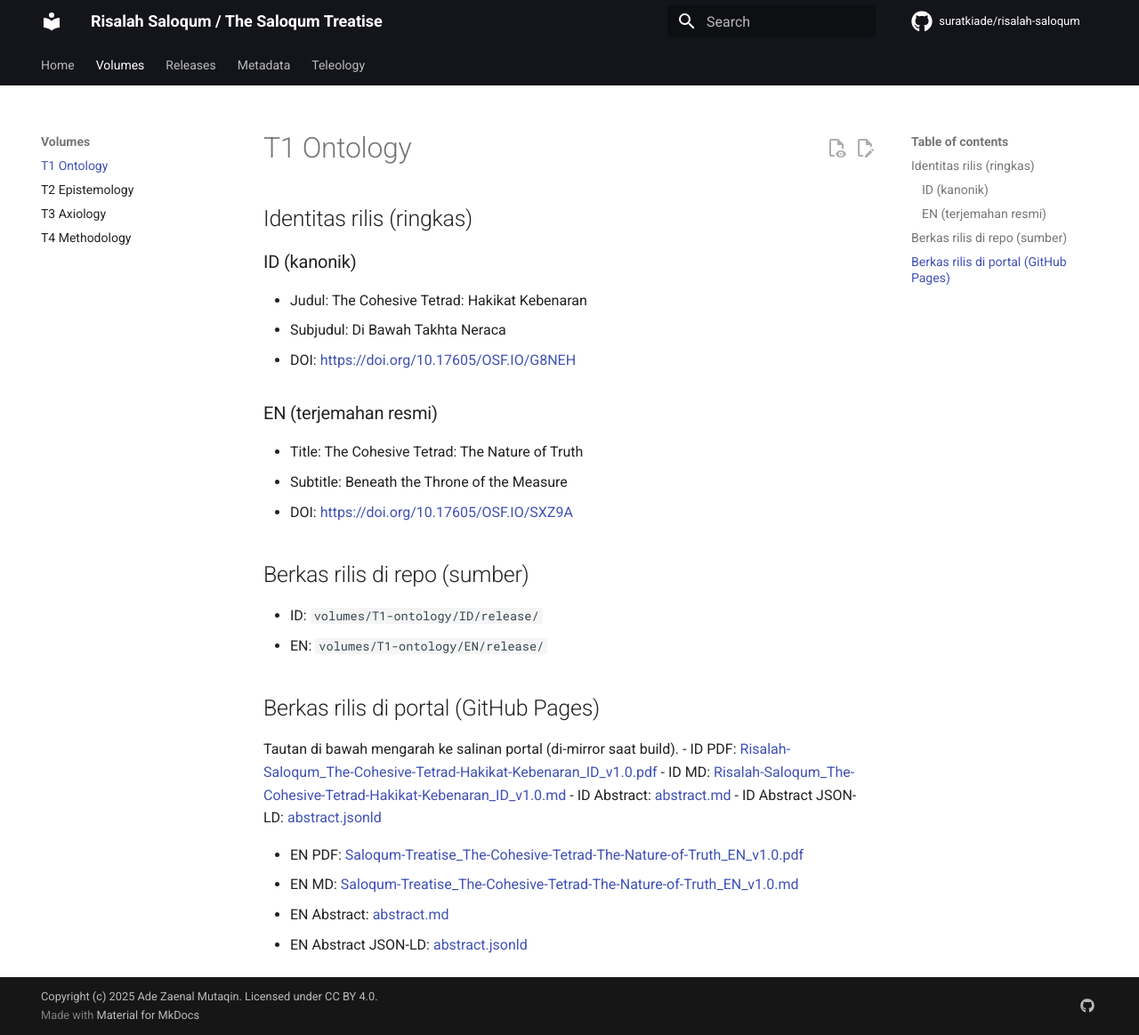
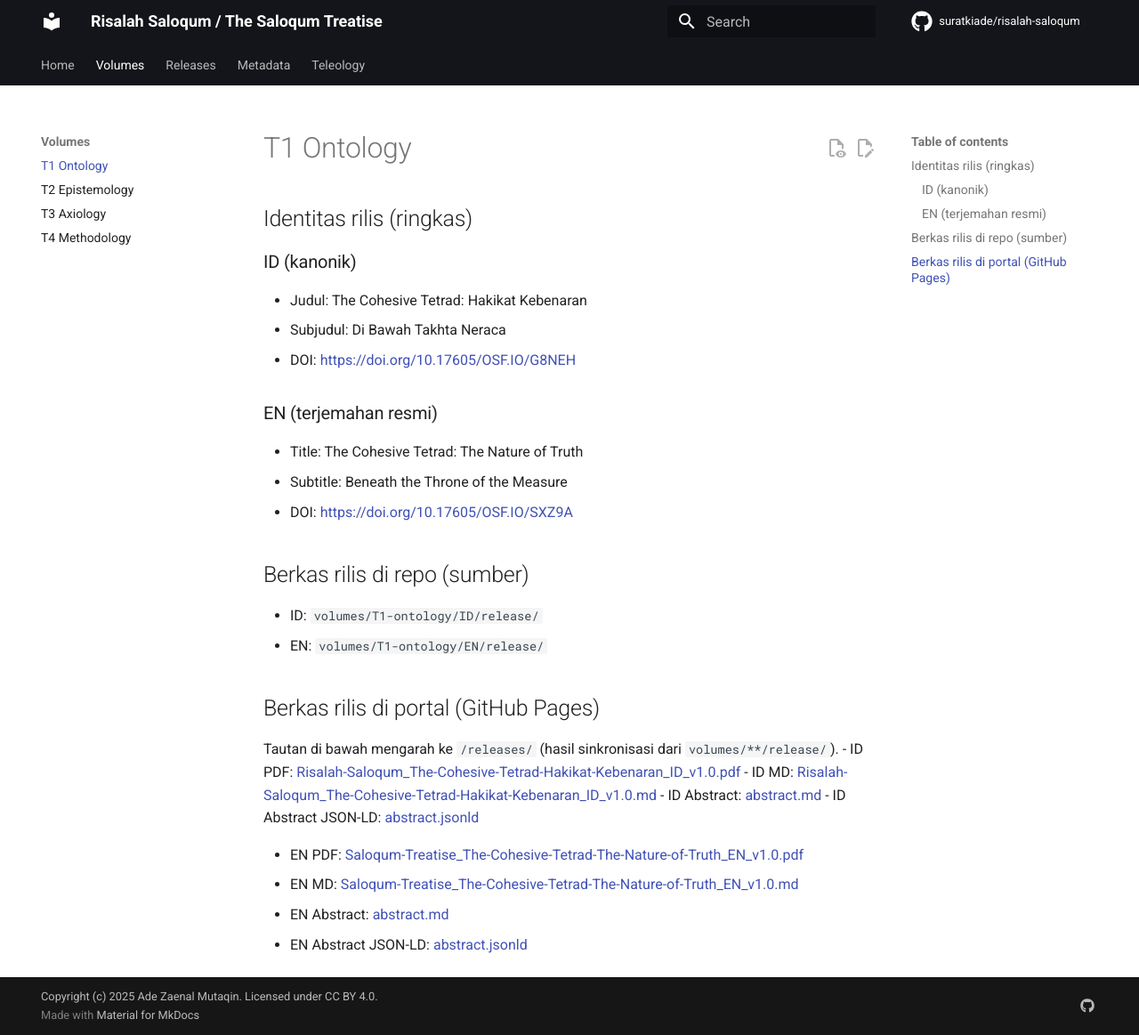
Before and after one commit to suratkiade/risalah-saloqum, an MkDocs documentation site: the page built from docs/volumes/t1-ontology.md, in a window 1280 px wide and 1163 px high. Shown: the whole window at 89% size. Built offline with MkDocs 1.6.1 and Material for MkDocs 9.7.7, drawn with Linux system fonts in a browser that asks for light colours; comment, search, counter and statistics services are not loaded.

Commit message:
Fix portal release links

```diff
--- a/docs/volumes/t1-ontology.md
+++ b/docs/volumes/t1-ontology.md
@@ -22,13 +22,13 @@
 - EN: `volumes/T1-ontology/EN/release/`
 
 ## Berkas rilis di portal (GitHub Pages)
-Tautan di bawah mengarah ke salinan portal (di-mirror saat build).
-- ID PDF: [Risalah-Saloqum_The-Cohesive-Tetrad-Hakikat-Kebenaran_ID_v1.0.pdf](../releases/t1-ontology/id/Risalah-Saloqum_The-Cohesive-Tetrad-Hakikat-Kebenaran_ID_v1.0.pdf)
-- ID MD: [Risalah-Saloqum_The-Cohesive-Tetrad-Hakikat-Kebenaran_ID_v1.0.md](../releases/t1-ontology/id/Risalah-Saloqum_The-Cohesive-Tetrad-Hakikat-Kebenaran_ID_v1.0.md)
-- ID Abstract: [abstract.md](../releases/t1-ontology/id/abstract.md)
-- ID Abstract JSON-LD: [abstract.jsonld](../releases/t1-ontology/id/abstract.jsonld)
+Tautan di bawah mengarah ke `/releases/` (hasil sinkronisasi dari `volumes/**/release/`).
+- ID PDF: [Risalah-Saloqum_The-Cohesive-Tetrad-Hakikat-Kebenaran_ID_v1.0.pdf](https://suratkiade.github.io/risalah-saloqum/releases/t1-ontology/id/Risalah-Saloqum_The-Cohesive-Tetrad-Hakikat-Kebenaran_ID_v1.0.pdf)
+- ID MD: [Risalah-Saloqum_The-Cohesive-Tetrad-Hakikat-Kebenaran_ID_v1.0.md](https://suratkiade.github.io/risalah-saloqum/releases/t1-ontology/id/Risalah-Saloqum_The-Cohesive-Tetrad-Hakikat-Kebenaran_ID_v1.0.md)
+- ID Abstract: [abstract.md](https://suratkiade.github.io/risalah-saloqum/releases/t1-ontology/id/abstract.md)
+- ID Abstract JSON-LD: [abstract.jsonld](https://suratkiade.github.io/risalah-saloqum/releases/t1-ontology/id/abstract.jsonld)
 
-- EN PDF: [Saloqum-Treatise_The-Cohesive-Tetrad-The-Nature-of-Truth_EN_v1.0.pdf](../releases/t1-ontology/en/Saloqum-Treatise_The-Cohesive-Tetrad-The-Nature-of-Truth_EN_v1.0.pdf)
-- EN MD: [Saloqum-Treatise_The-Cohesive-Tetrad-The-Nature-of-Truth_EN_v1.0.md](../releases/t1-ontology/en/Saloqum-Treatise_The-Cohesive-Tetrad-The-Nature-of-Truth_EN_v1.0.md)
-- EN Abstract: [abstract.md](../releases/t1-ontology/en/abstract.md)
-- EN Abstract JSON-LD: [abstract.jsonld](../releases/t1-ontology/en/abstract.jsonld)
+- EN PDF: [Saloqum-Treatise_The-Cohesive-Tetrad-The-Nature-of-Truth_EN_v1.0.pdf](https://suratkiade.github.io/risalah-saloqum/releases/t1-ontology/en/Saloqum-Treatise_The-Cohesive-Tetrad-The-Nature-of-Truth_EN_v1.0.pdf)
+- EN MD: [Saloqum-Treatise_The-Cohesive-Tetrad-The-Nature-of-Truth_EN_v1.0.md](https://suratkiade.github.io/risalah-saloqum/releases/t1-ontology/en/Saloqum-Treatise_The-Cohesive-Tetrad-The-Nature-of-Truth_EN_v1.0.md)
+- EN Abstract: [abstract.md](https://suratkiade.github.io/risalah-saloqum/releases/t1-ontology/en/abstract.md)
+- EN Abstract JSON-LD: [abstract.jsonld](https://suratkiade.github.io/risalah-saloqum/releases/t1-ontology/en/abstract.jsonld)
```
Also changed, not shown: docs/index.md (+16 -16 lines), docs/releases/index.md (+4 -1 lines), docs/volumes/t4-methodology.md (+9 -9 lines).
